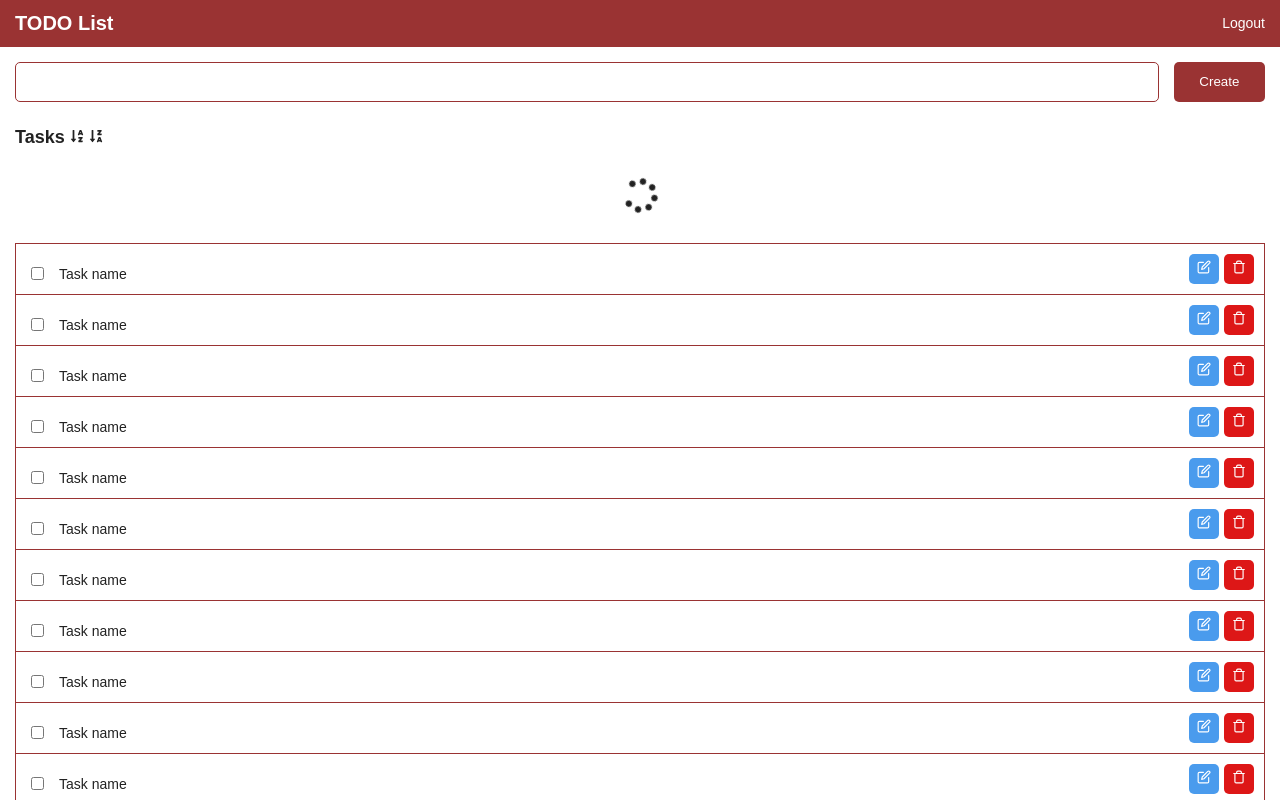
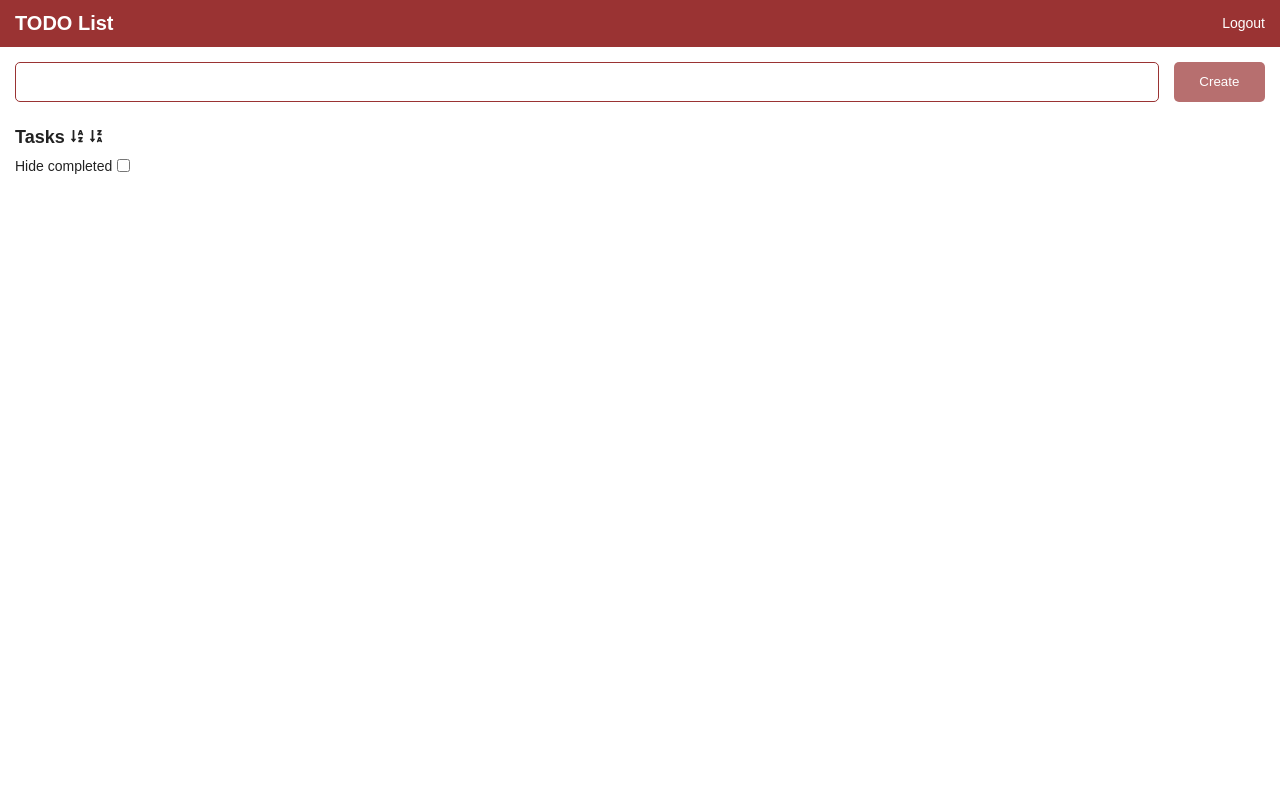
Before and after one commit to andreLagacione/todo-list-web, a React (Create React App) app: page / in a window 1280 px wide. Built offline with nearby package versions, Linux system fonts and the light colour scheme.

Commit message:
create and use task context

```diff
--- a/src/components/task-input/index.tsx
+++ b/src/components/task-input/index.tsx
@@ -1,13 +1,34 @@
-import React from 'react';
+import React, { FormEvent, useState } from 'react';
+import { useTask } from '../../hooks/task';
 import { Container } from './styles';
 
 const TaskInput: React.FC = () => {
+    const [taskName, setTaskName] = useState<string>('');
+    const { createTask } = useTask();
+
+    const handleSubmit = (event: FormEvent) => {
+        event.preventDefault();
+        const value = taskName.trim();
+        if (value) {
+            createTask(value);
+            setTaskName('');
+        }
+    };
 
     return (
         <Container>
-            <input type="text" name="task-input" id="task-input" />
+            <form onSubmit={handleSubmit}>
 
-            <button type="button">Create</button>
+                <input
+                    type="text"
+                    name="taskName"
+                    id="taskName"
+                    value={taskName}
+                    onChange={(e: any) => setTaskName(e.target.value)}
+                />
+
+                <button type="submit" disabled={!taskName}>Create</button>
+            </form>
         </Container>
     )
 };
--- a/src/components/task-input/styles.ts
+++ b/src/components/task-input/styles.ts
@@ -2,8 +2,11 @@ import styled from 'styled-components';
 import { shade } from 'polished';
 
 export const Container = styled.div`
-    display: flex;
-    align-items: center;
+    form {
+        display: flex;
+        align-items: center;
+
+    }
 
     input {
         width: 100%;
@@ -27,5 +30,14 @@ export const Container = styled.div`
         &:hover {
             background-color: ${shade(0.2, '#9a3333')};
         }
+
+        &:disabled {
+            cursor: not-allowed;
+            opacity: 0.7;
+
+            &:hover {
+                background-color: #9a3333;
+            }
+        }
     }
 `;
--- a/src/components/task-item/index.tsx
+++ b/src/components/task-item/index.tsx
@@ -1,15 +1,21 @@
 import React from 'react';
 import { Container } from './styles';
 import { FiEdit, FiTrash } from 'react-icons/fi';
+import { Task } from '../../hooks/task';
 
-const TaskItem: React.FC = () => {
+interface TaskItem {
+    task: Task;
+    lastTask: boolean;
+}
+
+const TaskItem: React.FC<TaskItem> = ({ task, lastTask }) => {
 
     return (
-        <Container>
+        <Container lastTask={lastTask}>
             <div>
                 <label htmlFor="conpleteTask">
                     <input type="checkbox" name="conpleteTask" id="conpleteTask" value="true" />
-                    Task name
+                    {task.title}
                 </label>
             </div>
 
--- a/src/components/task-item/styles.ts
+++ b/src/components/task-item/styles.ts
@@ -1,13 +1,21 @@
 import { shade } from 'polished';
-import styled from 'styled-components';
+import styled, { css } from 'styled-components';
 
-export const Container = styled.div`
+interface ContainerProps {
+    lastTask: boolean;
+}
+
+export const Container = styled.div<ContainerProps>`
     display: flex;
     align-items: center;
     justify-content: space-between;
     padding: 10px;
     border: 1px solid #9a3333;
     border-bottom: 0;
+
+    ${(props) => props.lastTask && css`
+        border-bottom: 1px solid #9a3333;
+    `}
 
     > div {
         display: flex;
--- a/src/components/task-list/index.tsx
+++ b/src/components/task-list/index.tsx
@@ -1,10 +1,16 @@
-import React from 'react';
+import React, { useEffect } from 'react';
 import TaskItem from '../task-item';
 import { Container } from './styles';
 import { FaSortAlphaDown, FaSortAlphaDownAlt } from 'react-icons/fa';
 import Loader from '../loader';
+import { useTask } from '../../hooks/task';
 
 const Tasklist: React.FC = () => {
+    const { tasks } = useTask();
+
+    useEffect(() => {
+        console.log(tasks);
+    }, [tasks]);
 
     return (
         <Container>
@@ -15,40 +21,13 @@ const Tasklist: React.FC = () => {
                 <FaSortAlphaDownAlt size={14} className="icon" />
             </h2>
 
-            <Loader />
+            {/* <Loader /> */}
 
-            <TaskItem />
-            <TaskItem />
-            <TaskItem />
-            <TaskItem />
-            <TaskItem />
-            <TaskItem />
-            <TaskItem />
-            <TaskItem />
-            <TaskItem />
-            <TaskItem />
-            <TaskItem />
-            <TaskItem />
-            <TaskItem />
-            <TaskItem />
-            <TaskItem />
-            <TaskItem />
-            <TaskItem />
-            <TaskItem />
-            <TaskItem />
-            <TaskItem />
-            <TaskItem />
-            <TaskItem />
-            <TaskItem />
-            <TaskItem />
-            <TaskItem />
-            <TaskItem />
-            <TaskItem />
-            <TaskItem />
-            <TaskItem />
-            <TaskItem />
-            <TaskItem />
-            <TaskItem />
+            {
+                tasks.map((task, index) => (
+                    <TaskItem task={task} lastTask={tasks.length === index + 1} />
+                ))
+            }
 
             <label htmlFor="hideCompleted">
                 Hide completed
--- /dev/null
+++ b/src/hooks/task.tsx
@@ -0,0 +1,42 @@
+import React, { createContext, useCallback, useContext, useState } from 'react';
+
+export interface Task {
+    title: string;
+    isComplete: boolean;
+}
+
+interface TaskContextData {
+    tasks: Task[];
+    createTask(taskName: string): Promise<void>;
+}
+
+const TaskContext = createContext<TaskContextData>({} as TaskContextData);
+
+export const TaskProvider: React.FC = ({ children }) => {
+    const [tasks, setTasks] = useState<Task[]>([]);
+
+    const createTask = useCallback(async (taskName: string) => {
+        const newTask = {
+            title: taskName,
+            isComplete: false
+        };
+        const updateTasks = [...tasks, newTask];
+        await setTasks(updateTasks);
+    }, []);
+
+    return (
+        <TaskContext.Provider value={{ tasks, createTask }}>
+            {children}
+        </TaskContext.Provider>
+    );
+}
+
+export function useTask(): TaskContextData {
+    const context = useContext(TaskContext);
+
+    if (!context) {
+        throw new Error('useTask must be used within an TaskContext');
+    }
+
+    return context;
+}
--- a/src/pages/dashboard/index.tsx
+++ b/src/pages/dashboard/index.tsx
@@ -6,11 +6,12 @@ import { Container, Content } from './styles';
 import { ToastContainer, toast } from 'react-toastify';
 import 'react-toastify/dist/ReactToastify.css';
 import ConfirmModal from '../../components/confirm-modal';
+import { TaskProvider } from '../../hooks/task';
 
 const Dashboard: React.FC = () => {
 
     return (
-        <>
+        <TaskProvider>
             <Container>
                 <Header />
 
@@ -23,7 +24,7 @@ const Dashboard: React.FC = () => {
             </Container>
 
             <ToastContainer />
-        </>
+        </TaskProvider>
     )
 };
 
```
